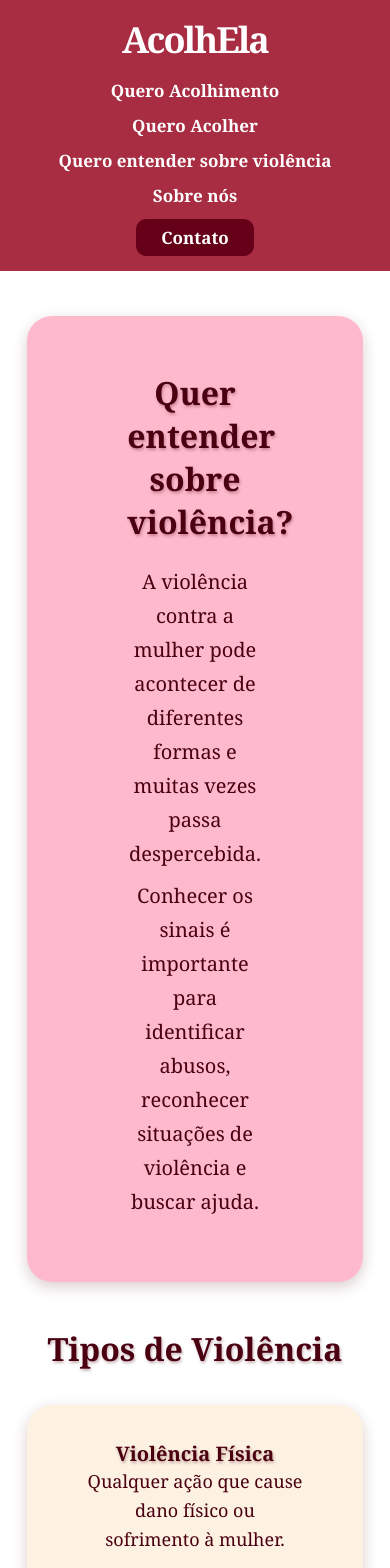
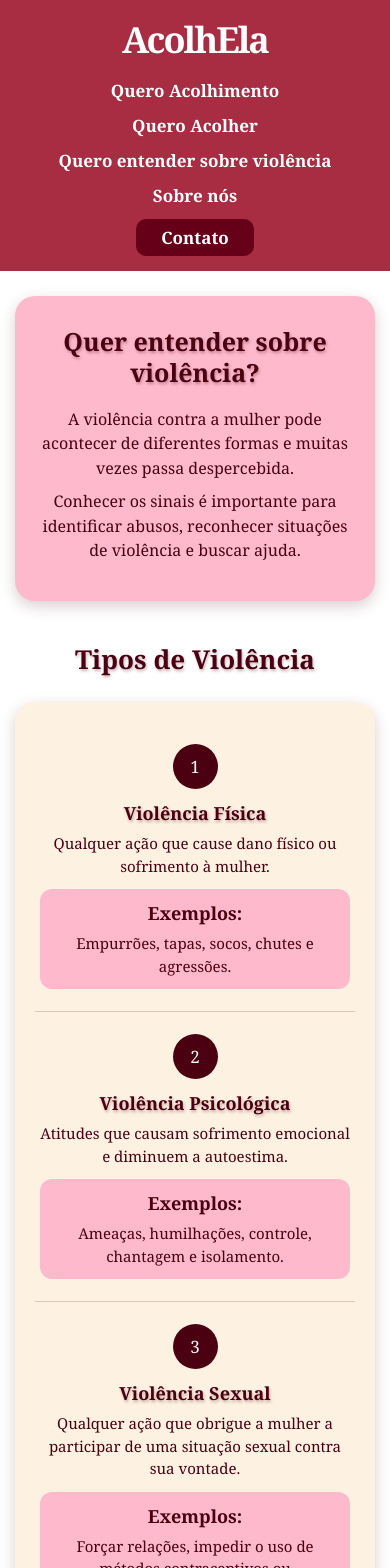
Before and after one commit to karinycapanema/AcolhEla, a Vue app: page /violencia in a window 390 px wide. Shown: the top 1568 px of the page. Built offline with nearby package versions, Linux system fonts and the light colour scheme.

Commit message:
Ajustes na página entender

```diff
--- a/src/views/EntenderView.vue
+++ b/src/views/EntenderView.vue
@@ -539,35 +539,394 @@ h3 {
 }
 
 
-@media (max-width: 900px) {
-  body {
-    min-width: 0;
+@media (max-width: 1100px) {
+
+  .introducao,
+  .tipos,
+  .lei,
+  .direitos {
+    width: 90%;
   }
 
+  .introducao {
+    padding: 45px 60px;
+  }
+
+  .alertas {
+    width: 82%;
+    padding: 40px 45px;
+  }
+
+  .ajuda {
+    width: 85%;
+  }
+
+  .tipos-conteudo {
+    padding: 30px 40px;
+  }
+
+  .tipo {
+    gap: 25px;
+  }
+
+  .tipo-texto p,
+  .exemplos p {
+    font-size: 17px;
+  }
+
+  .direitos-grid {
+    gap: 18px;
+  }
+
+}
+
+
+/*TABLET*/
+
+@media (max-width: 900px) {
 
   .menu {
+    gap: 20px;
     flex-wrap: wrap;
     justify-content: center;
   }
 
+  .introducao {
+    width: 90%;
+    margin: 35px auto;
+    padding: 40px 35px;
+  }
+
+  .introducao h1 {
+    font-size: 29px;
+  }
+
+  .introducao p {
+    font-size: 18px;
+  }
+
+
+  .tipos {
+    width: 90%;
+  }
+
+  .tipos-conteudo {
+    padding: 25px 30px;
+  }
+
   .tipo {
-    grid-template-columns: 1fr;
+    grid-template-columns: 1fr 60px 1fr;
+    gap: 20px;
+    min-height: 140px;
+  }
+
+  .tipo-texto p,
+  .exemplos p {
+    font-size: 16px;
+    line-height: 1.5;
+  }
+
+  .tipo-texto h3,
+  .exemplos strong {
+    font-size: 18px;
+  }
+
+  .numero {
+    width: 48px;
+    height: 48px;
+    font-size: 18px;
+  }
+
+
+  .alertas {
+    width: 90%;
+    padding: 40px 30px;
+  }
+
+  .alertas-grid {
+    grid-template-columns: 1fr 1fr;
+  }
+
+  .alerta {
+    min-height: 80px;
+    padding: 16px 18px;
+    font-size: 16px;
+  }
+
+
+  .lei {
+    width: 90%;
+    padding: 40px 30px;
+  }
+
+  .lei > p {
+    font-size: 19px;
+  }
+
+  .lei-grid {
+    grid-template-columns: 1fr 1fr;
+  }
+
+  .lei-card {
+    padding: 25px;
+  }
+
+  .lei-card h3 {
+    font-size: 23px;
+  }
+
+  .lei-card p {
+    font-size: 17px;
+  }
+
+
+  .direitos {
+    width: 90%;
+  }
+
+  .direitos-grid {
+    grid-template-columns: 1fr 1fr;
+  }
+
+  .direito {
+    min-height: 170px;
+    padding: 25px;
+  }
+
+  .direito h3 {
+    font-size: 21px;
+  }
+
+  .direito p {
+    font-size: 17px;
+  }
+
+
+  .ajuda {
+    width: 90%;
+    padding: 40px 30px;
+  }
+
+}
+
+
+/*CELULAR*/
+
+@media (max-width: 600px) {
+
+
+  .introducao,
+  .tipos,
+  .alertas,
+  .lei,
+  .direitos,
+  .ajuda {
+    width: calc(100% - 30px);
+  }
+
+  .tipos h2,
+  .alertas h2,
+  .lei h2,
+  .direitos h2,
+  .ajuda h2 {
+    font-size: 26px;
+    margin-bottom: 25px;
+  }
+
+  .introducao {
+    margin: 25px auto 40px;
+    padding: 30px 20px;
+    border-radius: 20px;
+  }
+
+  .introducao h1 {
+    font-size: 25px;
+    line-height: 1.25;
+    margin-bottom: 18px;
+  }
+
+  .introducao p {
+    font-size: 16px;
+    line-height: 1.55;
+  }
+
+  .tipos {
+    margin-bottom: 40px;
+  }
+
+  .tipos-conteudo {
+    padding: 20px;
+    border-radius: 20px;
+  }
+
+  .tipo {
+    display: flex;
+    flex-direction: column;
+    min-height: auto;
+    gap: 12px;
+    padding: 22px 5px;
     text-align: center;
   }
 
-  .tipo-texto,
-  .exemplos {
-    text-align: center;
+  .tipo:not(:last-child) {
+    border-bottom: 1px solid rgba(74, 0, 17, 0.18);
   }
 
   .tipo:not(:last-child)::after {
     display: none;
   }
 
-  .alertas-grid,
-  .lei-grid,
+  .tipo-texto {
+    text-align: center;
+    order: 2;
+  }
+
+  .numero {
+    order: 1;
+
+    width: 45px;
+    height: 45px;
+
+    font-size: 17px;
+
+    flex-shrink: 0;
+  }
+
+  .exemplos {
+    order: 3;
+    text-align: center;
+
+    width: 100%;
+    padding: 12px 15px;
+
+    border-radius: 12px;
+    background: #feb9cd;
+  }
+
+  .tipo-texto h3,
+  .exemplos strong {
+    font-size: 18px;
+  }
+
+  .tipo-texto p,
+  .exemplos p {
+    margin: 7px 0 0;
+    font-size: 15px;
+    line-height: 1.5;
+  }
+
+
+  .alertas {
+    margin-bottom: 40px;
+    padding: 30px 20px;
+    border-radius: 20px;
+  }
+
+  .texto-secao {
+    font-size: 16px;
+    line-height: 1.5;
+    margin-bottom: 22px;
+  }
+
+  .alertas-grid {
+    grid-template-columns: 1fr;
+    gap: 12px;
+  }
+
+  .alerta {
+    min-height: auto;
+    padding: 15px 16px;
+    font-size: 15px;
+    line-height: 1.45;
+    border-radius: 13px;
+  }
+
+  .lei {
+    margin-bottom: 40px;
+    padding: 30px 20px;
+    border-radius: 20px;
+  }
+
+  .lei > p {
+    font-size: 16px;
+    line-height: 1.55;
+    margin-bottom: 25px;
+  }
+
+  .lei-grid {
+    grid-template-columns: 1fr;
+    gap: 15px;
+  }
+
+  .lei-card {
+    padding: 22px;
+    border-radius: 15px;
+  }
+
+  .lei-card h3 {
+    font-size: 21px;
+    margin-bottom: 10px;
+  }
+
+  .lei-card p {
+    font-size: 15px;
+    line-height: 1.5;
+    margin-bottom: 0;
+  }
+
+  .direitos {
+    margin-bottom: 40px;
+  }
+
   .direitos-grid {
     grid-template-columns: 1fr;
+    gap: 15px;
   }
+
+  .direito {
+    min-height: auto;
+    padding: 22px;
+    border-radius: 15px;
+  }
+
+  .direito h3 {
+    font-size: 20px;
+    margin-bottom: 10px;
+  }
+
+  .direito p {
+    font-size: 15px;
+    line-height: 1.5;
+    margin-bottom: 0;
+  }
+  .ajuda {
+    margin-bottom: 40px;
+    padding: 30px 20px;
+    border-radius: 20px;
+  }
+
+  .ajuda h2 {
+    font-size: 25px;
+  }
+
+  .ajuda p {
+    font-size: 16px;
+    line-height: 1.5;
+    margin-bottom: 25px;
+  }
+
+  .botoes-ajuda {
+    flex-direction: column;
+    gap: 12px;
+  }
+
+  .button-ajuda {
+    width: 100%;
+    padding: 13px 20px;
+    font-size: 15px;
+  }
+
 }
+
+
 </style>
```
